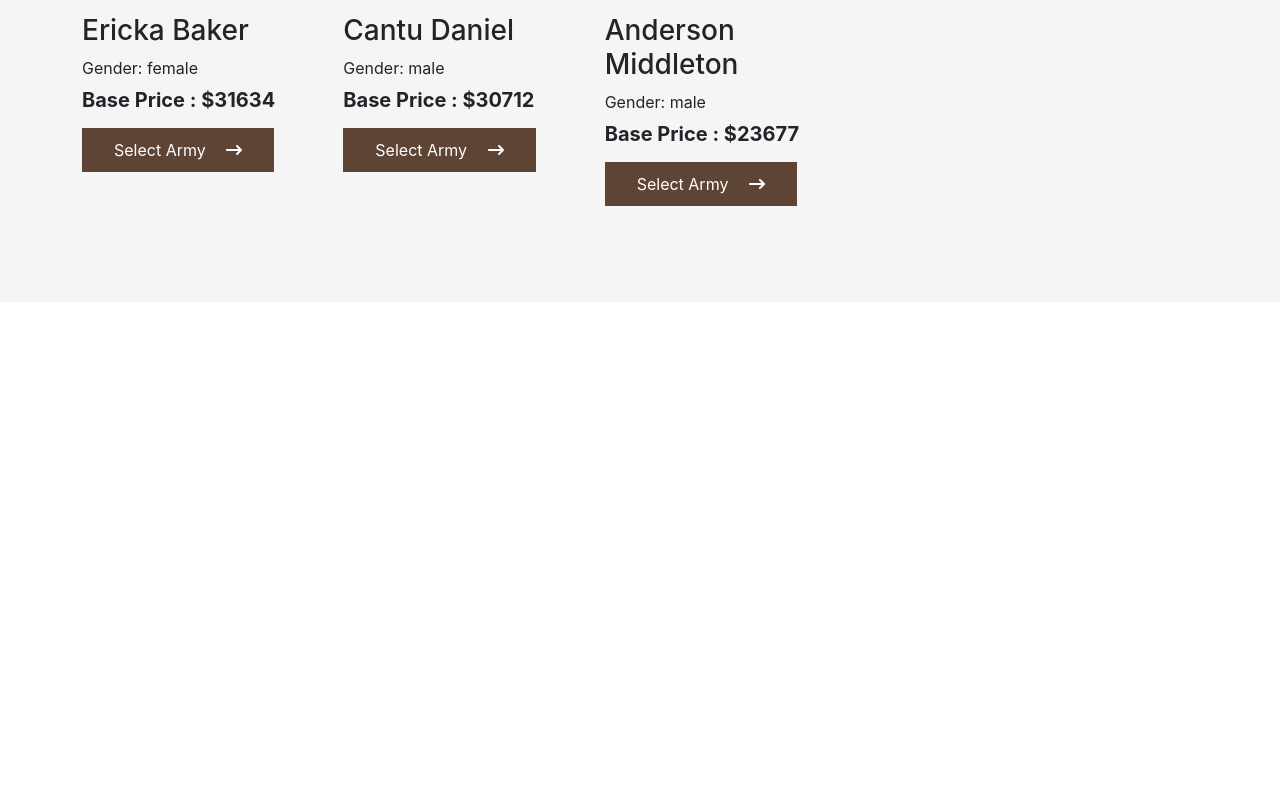
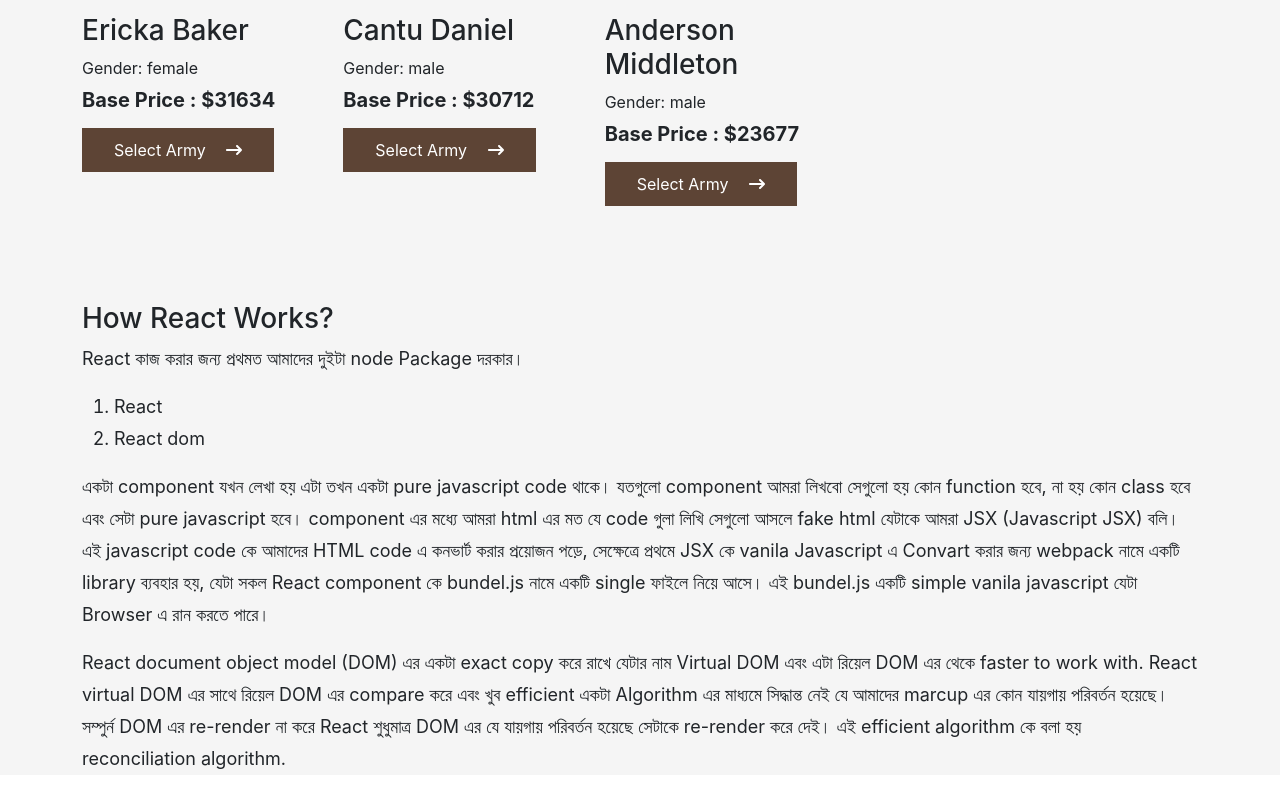
Before and after one commit to jsxshamim/generate-army-squad, a React (Create React App) app: page / in a window 1280 px wide. Shown: the part 3730-4521 px from the top of the page. Before the commit the page ends 4032 px from the top, so only its background shows below. Built offline with nearby package versions, Linux system fonts and the light colour scheme.

Commit message:
add article 'how react works?'

```diff
--- a/src/App.js
+++ b/src/App.js
@@ -1,4 +1,5 @@
 import "./App.css";
+import Blog from "./Components/Blog/Blog";
 import Header from "./Components/Header/Header";
 import Players from "./Components/Players/Players";
 
@@ -7,6 +8,7 @@ function App() {
         <div className="App">
             <Header></Header>
             <Players></Players>
+            <Blog></Blog>
         </div>
     );
 }
--- /dev/null
+++ b/src/Components/Blog/Blog.css
@@ -0,0 +1,5 @@
+.blog p,
+.blog li {
+    font-size: 18px;
+    line-height: 2rem;
+}
--- /dev/null
+++ b/src/Components/Blog/Blog.js
@@ -0,0 +1,28 @@
+import React from "react";
+import "./Blog.css";
+
+const Blog = () => {
+    return (
+        <section className="container">
+            <article className="blog">
+                <h3>How React Works?</h3>
+                <p>React কাজ করার জন্য প্রথমত আমাদের দুইটা node Package দরকার। </p>
+                <ol>
+                    <li>React </li>
+                    <li>React dom</li>
+                </ol>
+                <p fs-5>
+                    একটা component যখন লেখা হয় এটা তখন একটা pure javascript code থাকে। যতগুলো component আমরা লিখবো সেগুলো হয় কোন function হবে, না হয় কোন class হবে এবং সেটা pure javascript হবে। component এর মধ্যে আমরা html এর মত যে code গুলা লিখি
+                    সেগুলো আসলে fake html যেটাকে আমরা JSX (Javascript JSX) বলি। এই javascript code কে আমাদের HTML code এ কনভার্ট করার প্রয়োজন পড়ে, সেক্ষেত্রে প্রথমে JSX কে vanila Javascript এ Convart করার জন্য webpack নামে একটি library ব্যবহার হয়,
+                    যেটা সকল React component কে bundel.js নামে একটি single ফাইলে নিয়ে আসে। এই bundel.js একটি simple vanila javascript যেটা Browser এ রান করতে পারে।
+                </p>
+                <p>
+                    React document object model (DOM) এর একটা exact copy করে রাখে যেটার নাম Virtual DOM এবং এটা রিয়েল DOM এর থেকে faster to work with. React virtual DOM এর সাথে রিয়েল DOM এর compare করে এবং খুব efficient একটা Algorithm এর মাধ্যমে
+                    সিদ্ধান্ত নেই যে আমাদের marcup এর কোন যায়গায় পরিবর্তন হয়েছে। সম্পুর্ন DOM এর re-render না করে React শুধুমাত্র DOM এর যে যায়গায় পরিবর্তন হয়েছে সেটাকে re-render করে দেই। এই efficient algorithm কে বলা হয় reconciliation algorithm.
+                </p>
+            </article>
+        </section>
+    );
+};
+
+export default Blog;
--- a/src/Components/PlayerCart/LeaderModal.js
+++ b/src/Components/PlayerCart/LeaderModal.js
@@ -17,7 +17,7 @@ const LeaderModal = ({ leader, show, handleClose }) => {
             </Modal.Header>
             <Modal.Body>
                 <p>{leader.name}</p>
-                <img className="img-fluid" src={leader.picture} alt="" />
+                <img className="w-100" src={leader.picture} alt="" />
             </Modal.Body>
             <Modal.Footer>
                 <Button variant="danger" onClick={jumpIntoWar}>
```
